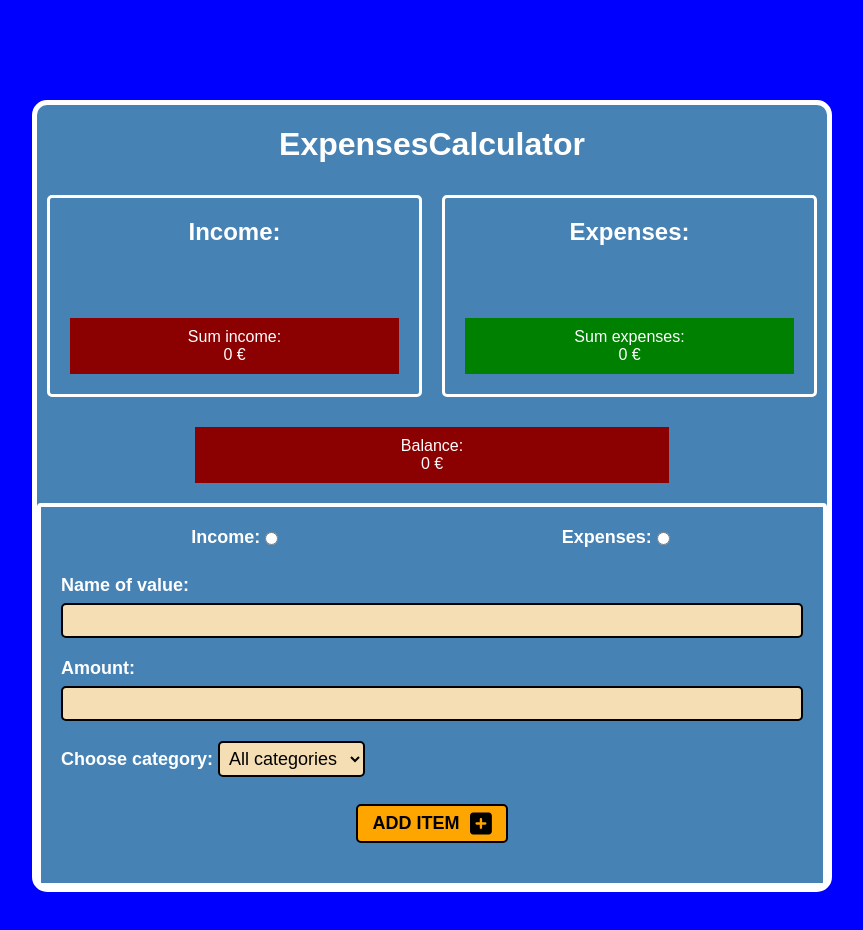
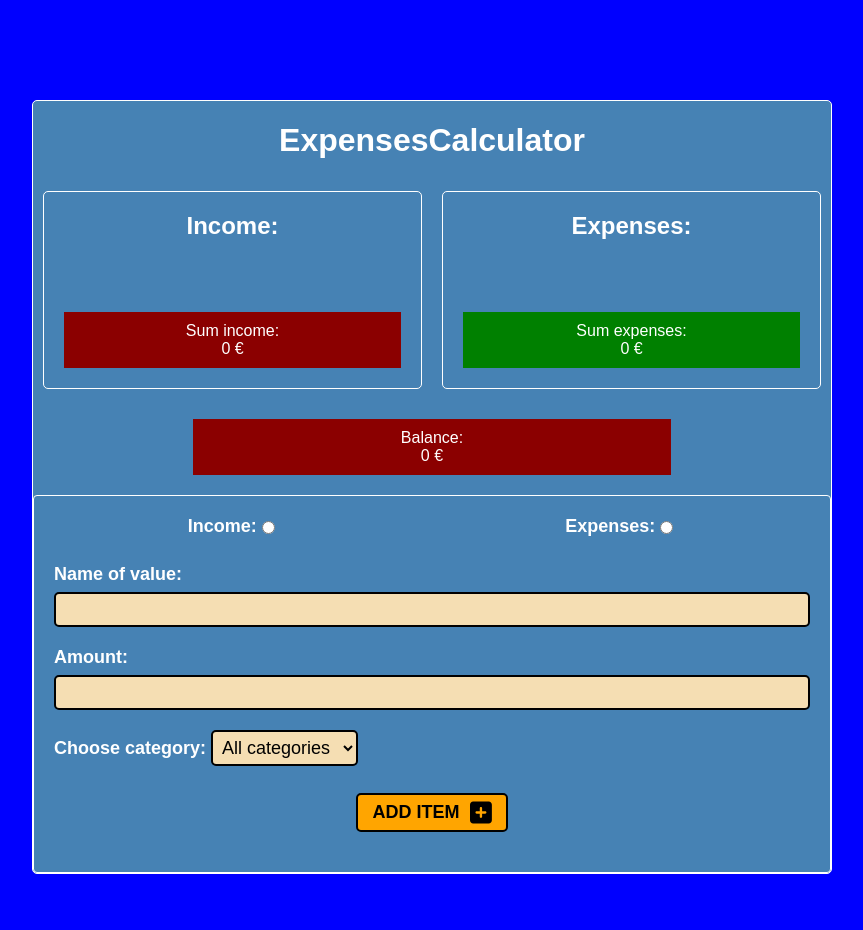
Before and after one commit to MariuszRozycki/R-S_module-4-assignments, a React (Create React App) app: page / in a window 1280 px wide. Shown: the top 930 px of the page, without its empty margins (208-1071 px from the left). Built offline with nearby package versions, Linux system fonts and the light colour scheme.

Commit message:
feat: border thin

```diff
--- a/src/ExpensesCalculator/ExpensesCalculator.css
+++ b/src/ExpensesCalculator/ExpensesCalculator.css
@@ -9,8 +9,8 @@ body {
 .expenses-calculator {
   max-width: 800px;
   margin: 100px auto;
-  border: 5px solid;
-  border-radius: 15px;
+  border: 1px solid;
+  border-radius: 5px;
   background-color: steelblue;
   color: white;
 }
@@ -27,7 +27,7 @@ body {
   flex-direction: column;
   justify-content: space-between;
   width: 50%;
-  border: 3px solid;
+  border: 1px solid;
   border-radius: 5px;
   margin: 10px;
 }
@@ -36,7 +36,7 @@ body {
   padding: 20px;
   display: flex;
   flex-direction: column;
-  border: 4px solid;
+  border: 1px solid;
   border-radius: 4px;
 }
 
```
